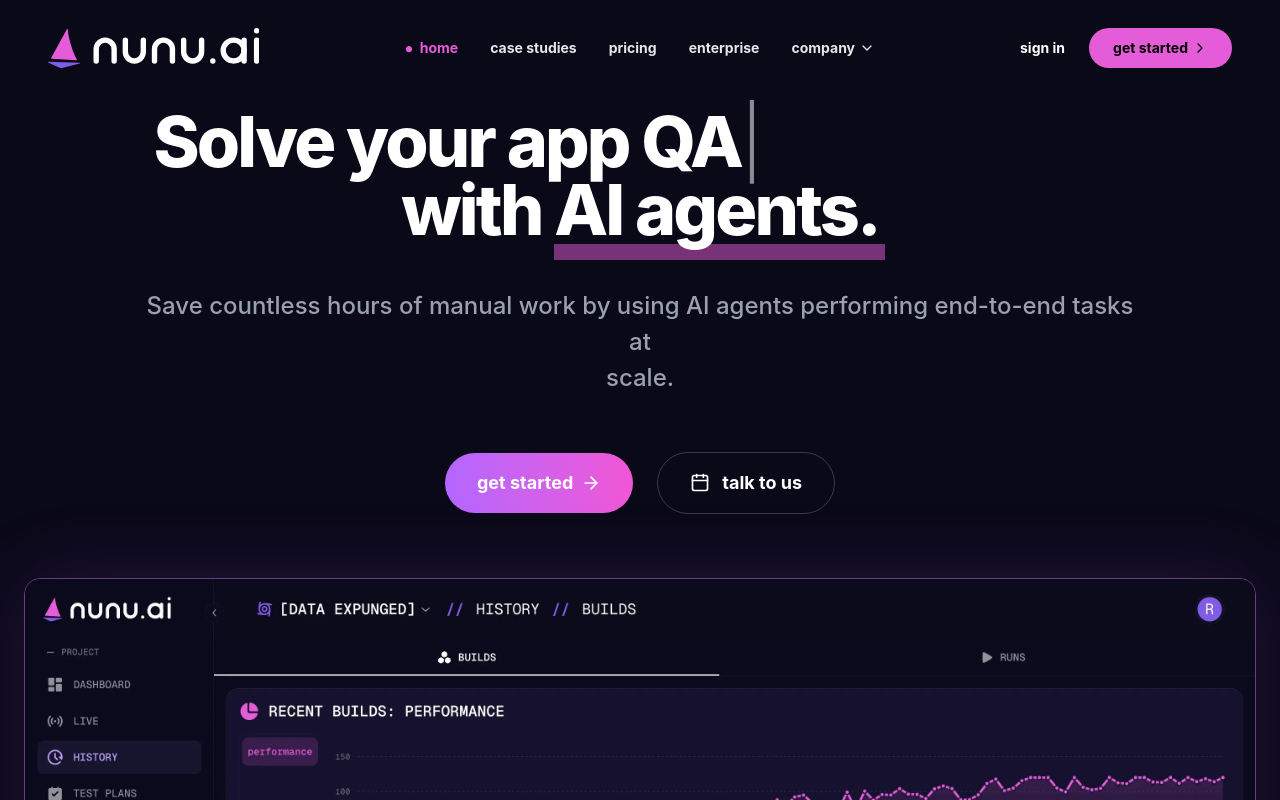
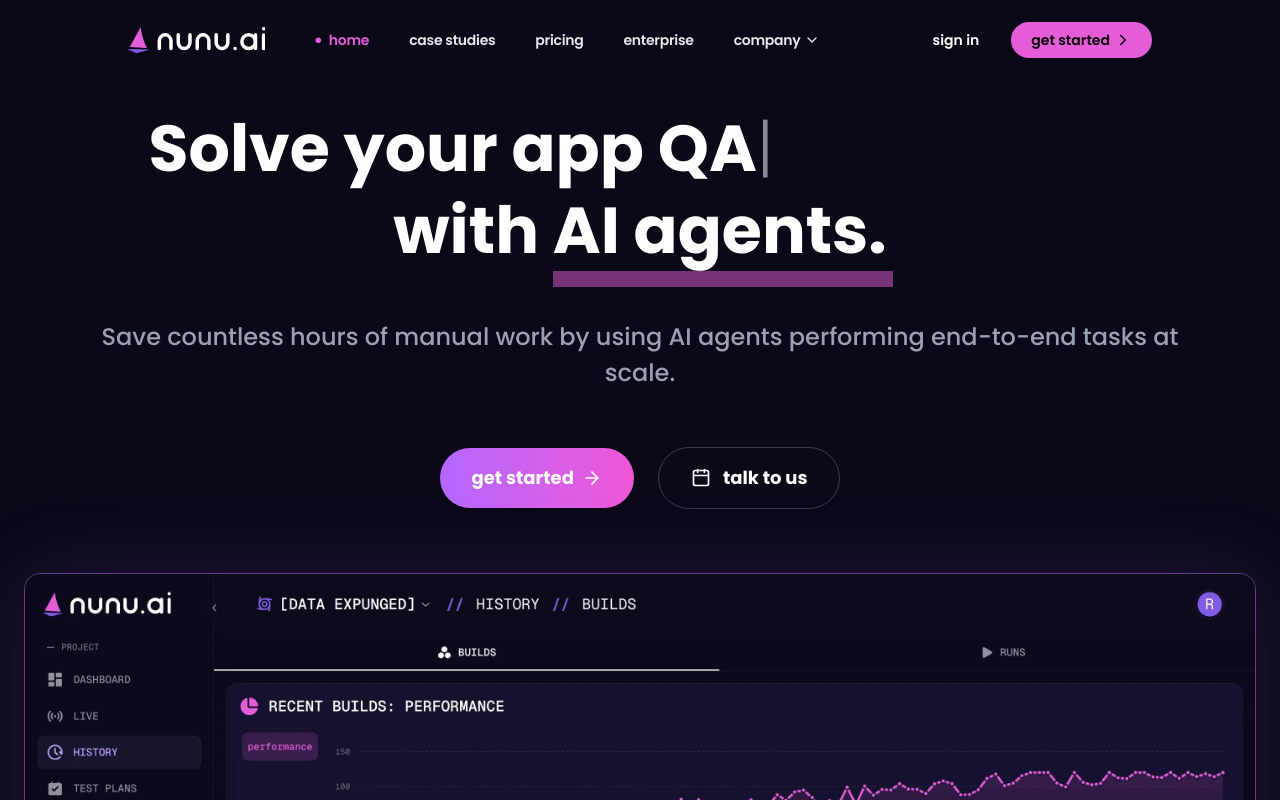
Before and after one commit to RashiGupta33/nun-clone, a React (Vite) app: page / in a window 1280 px wide. Shown: the top 800 px of the page. Built offline with nearby package versions, Linux system fonts and the light colour scheme.

Commit message:
new changes

```diff
--- a/index.html
+++ b/index.html
@@ -6,6 +6,10 @@
   <!-- <link rel="icon" type="image/svg+xml" href="/favicon.svg" /> -->
   <meta name="viewport" content="width=device-width, initial-scale=1.0" />
   <title>Home | nunu.ai</title>
+  <link rel="preconnect" href="https://fonts.googleapis.com">
+  <link rel="preconnect" href="https://fonts.gstatic.com" crossorigin>
+  <link href="https://fonts.googleapis.com/css2?family=Poppins:wght@300;400;500;600;700;800&display=swap"
+    rel="stylesheet">
 </head>
 
 <body>
--- a/src/components/Hero.jsx
+++ b/src/components/Hero.jsx
@@ -33,11 +33,11 @@
 
     return (
         <section className="pt-13 pb-20 md:pt-25">
-            <div className="max-w-7xl mx-auto px-6">
+            <div className="max-w-8xl mx-auto px-5">
 
                 <div className="text-center flex flex-col items-center w-full overflow-hidden">
 
-                    <h1 className="font-[800] tracking-[-0.04em] text-white text-[20px] sm:text-[24px] md:text-[28px] lg:text-[70px] leading-[1.2]">
+                    <h1 className="font-[700] tracking-[-0em] text-white text-[20px] sm:text-[24px] md:text-[28px] lg:text-[65px] leading-[1.3">
                         <span className="whitespace-nowrap flex justify-center">
                             <span>Solve your&nbsp;</span>
 
@@ -58,7 +58,7 @@
                         </span>
                     </h1>
 
-                    <p className="mx-auto mt-9 max-w-5xl text-[18px] sm:text-[20px] md:text-[24px] leading-[1.5] text-gray-400 font-medium px-4">
+                    <p className="mx-auto mt-10 max-w-6xl text-[18px] sm:text-[20px] md:text-[24px] leading-[1.5] text-gray-400 font-medium px-4">
                         Save countless hours of manual work by using AI agents performing end-to-end tasks at <br /> scale.
                     </p>
 
--- a/src/components/Navbar.jsx
+++ b/src/components/Navbar.jsx
@@ -3,14 +3,14 @@
 export default function Navbar() {
     return (
         <header className="fixed top-0 left-0 w-full z-50 bg-transparent">
-            <div className="max-w-[1400px] mx-auto px-8 lg:px-12">
-                <div className="h-24 flex items-center justify-between">
+            <div className="max-w-[1400px] mx-auto px-8 lg:px-32">
+                <div className="h-20 flex items-center justify-between">
                     {/* Logo */}
 
                     <a href="/" className="flex items-center">
                         <svg
                             viewBox="0 0 589.02 111.49"
-                            className="h-10 w-auto"
+                            className="h-6.5 w-auto"
                         >
                             <path
                                 fill="none"
@@ -74,7 +74,7 @@
 
                     {/* Navigation */}
 
-                    <nav className="hidden lg:flex items-center gap-8 text-sm font-bold text-white/90">
+                    <nav className="hidden lg:flex items-center gap-10 text-sm tracking-[-0.02em] font-semibold text-white/90 mr-15">
                         <a
                             href="/"
                             className="text-[#e55cd8] hover:text-[#e55cd8]/80 transition flex items-center gap-1.5"
@@ -102,28 +102,28 @@
 
                     {/* Right */}
 
-                    <div className="hidden lg:flex items-center gap-6">
+                    <div className="hidden lg:flex items-center gap-8 ml-1">
                         <a
-                            href="/nexus/login"
-                            className="text-white text-sm font-bold hover:text-gray-300 transition"
+                            href="/"
+                            className="text-white text-sm font-semibold hover:text-gray-300 transition"
                         >
                             sign in
                         </a>
 
                         <a
-                            href="/nexus/signup"
+                            href="/"
                             className="flex items-center gap-1 rounded-full
               bg-[#e55cd8]
-              px-6
-              py-2.5
+              px-5
+              py-2
               text-sm
-              font-bold
+              font-semibold
               text-black
               hover:opacity-90
               transition"
                         >
                             get started
-                            <ChevronRight size={16} />
+                            <ChevronRight size={18} />
                         </a>
                     </div>
                 </div>
--- a/src/index.css
+++ b/src/index.css
@@ -15,5 +15,5 @@
 }
 
 body {
-    font-family: Inter, sans-serif;
+    font-family: "Poppins", sans-serif;
 }
```
